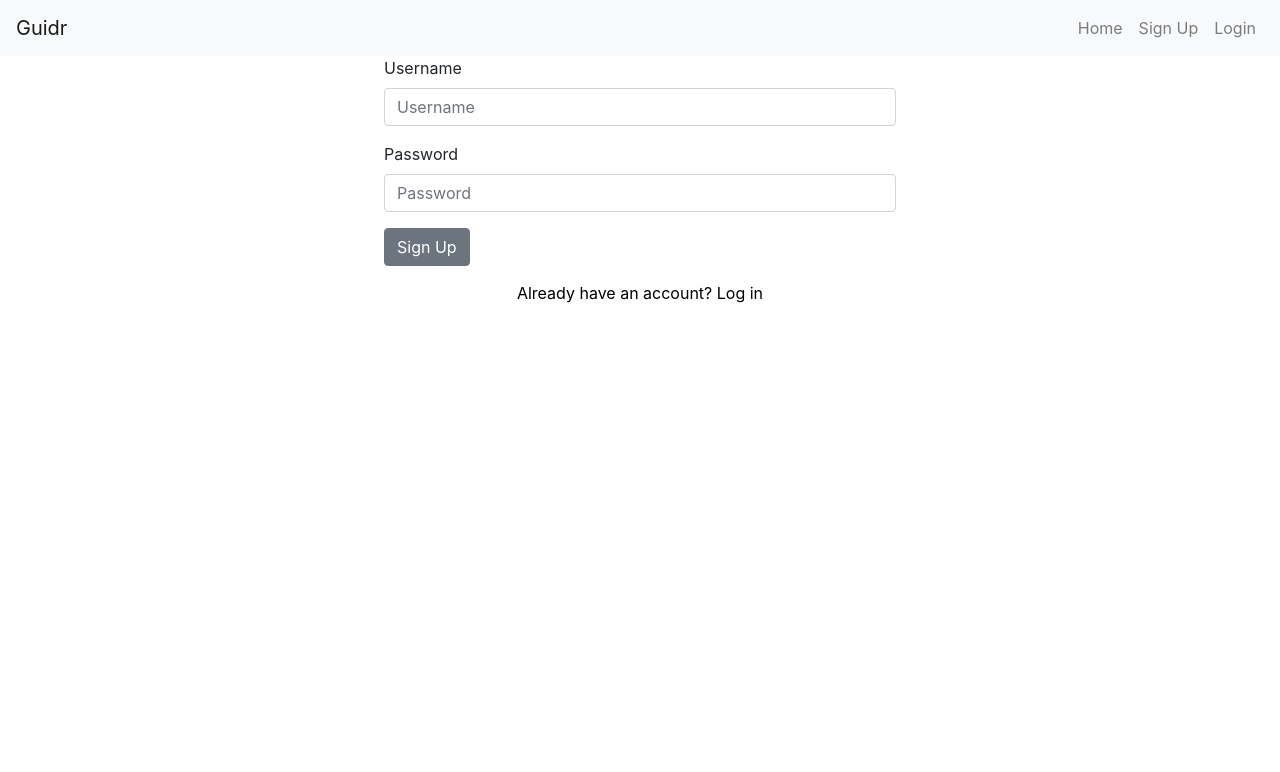
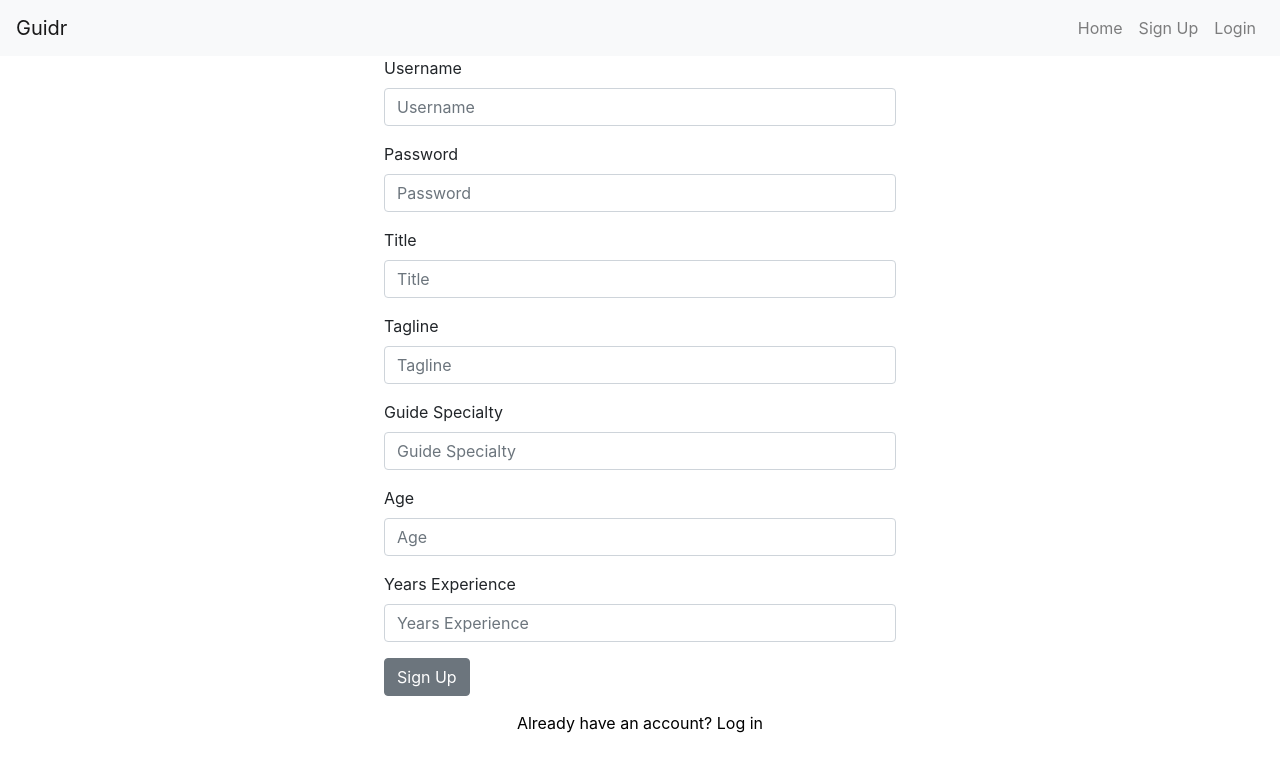
Before and after one commit to Buildweek-guidr/frontend, a React (Create React App) app in the folder guidr/: page / in a window 1280 px wide. Shown: the top 772 px of the page. Built offline with nearby package versions, Linux system fonts and the light colour scheme.

Commit message:
post trip done

```diff
--- a/guidr/src/App.js
+++ b/guidr/src/App.js
@@ -12,6 +12,7 @@ import Home from './components/Home';
 import Profile from './components/Profile';
 import EditProfile from './components/EditProfile';
 import EditTrip from '../src/components/EditTrip'
+import AddTrip from './components/AddTrip';
 
 //styling
 import 'bootstrap/dist/css/bootstrap.min.css';
@@ -37,6 +38,7 @@ function App() {
         <Route path = "/profile" component={Profile} />
         <Route path = "/editprofile" component={EditProfile} />
         <Route path = '/EditTrip/:id' component={EditTrip} />
+        <Route path = '/addtrip' component={AddTrip} />
       </Switch>
       </GuidrContext.Provider>
     </main>
--- a/guidr/src/components/AddTrip.js
+++ b/guidr/src/components/AddTrip.js
@@ -1,21 +1,35 @@
-import React, {useState} from 'react';
+import React, {useState, useContext} from 'react';
 import { MainDiv, LinkDiv, StyledLink, BigInput } from '../components/Styles';
 import { Button, Form, FormGroup, Label, Input, FormText } from 'reactstrap';
 import NavBar from '../components/NavBar'
-
+import { GuidrContext } from '../contexts/GuidrContext'
+import axiosWithAuth from '../components/axiosWithAuth'
+import { useHistory } from 'react-router-dom'
 const AddTrip = props => {
-    const [trip, setTrip] = useState ({ title: "", description: "", isPrivate: null, isProfessional: null, duration: null, distance: null, date: "", tripType: "" })
-
-    // const handleChanges = e => {
-    //     setUser({ ...user, [e.target.username]: e.target.value});
-    // };
+    const [trip, setTrip] = useState ({ title: "", description: "", isPrivate: false, isProfessional: false, duration: 0, distance: null, date: null, tripType: "" })
+    const { trips } = useContext(GuidrContext)
+    const { user } = useContext(GuidrContext)
+    const history = useHistory()
+    const handleChanges = e => {
+        setTrip({ ...trip, [e.target.name]: e.target.value});
+    };
 
     const submitForm = e => {
         e.preventDefault();
-        props.addNewProfile(trip);
-        setTrip({ title: "", description: "", isPrivate: null, isProfessional: null, duration: null, distance: null, date: "", tripType: "" })
+        const DeezNutz = {...trip, user_id: user.userId}
+        console.log(DeezNutz)
+        axiosWithAuth()
+        .post(`/trips`, {...trip, user_id: user.userId})
+        .then(res => {
+            setTrip({ title: "", description: "", isPrivate: false, isProfessional: false, duration: 0, distance: null, date: null, tripType: "" })
+        })
+        .finally( res => {
+            history.push('/list')
+        })
+
+
     }
-
+// DONt FUcking forget momement.js
     return (
         <div>
             <NavBar />
@@ -23,37 +37,37 @@ const AddTrip = props => {
                 <Form onSubmit={submitForm}>
                     <FormGroup>
                         <Label for="title">Title</Label>
-                        <Input type="text" name="title" id="title" />
+                        <Input type="text" name="title" id="title" onChange={handleChanges} value={trip.title} />
                     </FormGroup>
                     <FormGroup>
                         <Label for="description">Description</Label>
-                        <Input type="textarea" name="description" id="description" />
+                        <Input type="textarea" name="description" id="description" onChange={handleChanges} value={trip.description}/>
                     </FormGroup>
                     <FormGroup check>
                         <Label check>
-                            <Input type="checkbox" />{' '}Check for private trip.
+                            <Input type="checkbox" onChange={handleChanges} value={trip.isPrivate}/>{' '}Check for private trip.
                         </Label>
                     </FormGroup>
                     <FormGroup check>
                         <Label check>
-                            <Input type="checkbox" />{' '}Check for professinal trip.
+                            <Input type="checkbox" onChange={handleChanges} value={trip.isProfessional}/>{' '}Check for professinal trip.
                         </Label>
                     </FormGroup>
                     <FormGroup>
                         <Label for="duration">Duration</Label>
-                        <Input type="number" name="duration" id="duration" placeholder="# of days"/>
+                        <Input type="number" name="duration" id="duration" placeholder="# of days" onChange={handleChanges} value={trip.duration}/>
                     </FormGroup>
                     <FormGroup>
                         <Label for="distance">Distance</Label>
-                        <Input type="number" name="distance" id="distance" placeholder="Distance in miles"/>
+                        <Input type="number" name="distance" id="distance" placeholder="Distance in miles" onChange={handleChanges} value={trip.distance}/>
                     </FormGroup>
                     <FormGroup>
                         <Label for="date">Date</Label>
-                        <Input type="date" name="date" id="date" />
+                        <Input type="date" name="date" id="date" onChange={handleChanges} value={trip.date} />
                     </FormGroup>
                     <FormGroup>
                         <Label for="tripType">Trip Type</Label>
-                        <Input type="text" name="tripType" id="tripType" />
+                        <Input type="text" name="tripType" id="tripType" onChange={handleChanges} value={trip.tripType} />
                     </FormGroup>
 
                     <Button>Add Trip</Button>
--- a/guidr/src/components/EditTrip.js
+++ b/guidr/src/components/EditTrip.js
@@ -3,25 +3,28 @@ import { MainDiv, LinkDiv, StyledLink } from '../components/Styles';
 import { Button, Form, FormGroup, Label, Input, FormText } from 'reactstrap';
 import NavBar from '../components/NavBar'
 import { GuidrContext } from '../contexts/GuidrContext'
-
+import axiosWithAuth from './axiosWithAuth';
+import {useHistory} from 'react-router-dom'
 const EditTrip = props => {
     const [editTrip, setEditTrip] = useState ({ title: "", description: "", isPrivate: null, isProfessional: null, duration: null, distance: null, date: "", tripType: "" })
     const {trips} = useContext(GuidrContext)
-
+    const history = useHistory()
     const handleChanges = e => {
         setEditTrip({ ...editTrip, [e.target.name]: e.target.value});
     };
 
-    // const onSubmit = e => {
-    //     e.preventDefault();
-    //     props.addNewProfile(trip);
-    //     setTrip({ title: "", description: "", isPrivate: null, isProfessional: null, duration: null, distance: null, date: "", tripType: "" })
-    // }
-    let showmeWhatyougot
+    const onSubmit = e => {
+        e.preventDefault();
+        axiosWithAuth()
+            .put(`/trips/${editTrip.id}`)
+            .then(res => {
+                history.push('/list')
+            })
+    }
+
     useEffect(() => {
         console.log(trips)
         setEditTrip(trips.filter(trip =>
-
             trip.id == props.match.params.id
         )[0])
     }, [])
@@ -38,36 +41,36 @@ const EditTrip = props => {
                     </FormGroup>
                     <FormGroup>
                         <Label for="description">Description</Label>
-                        <Input type="textarea" name="description" id="description" />
+                        <Input type="textarea" name="description" id="description" value={editTrip.description} onChange={handleChanges} />
                     </FormGroup>
                     <FormGroup check>
                         <Label check>
-                            <Input type="checkbox" />{' '}Check for private trip.
+                            <Input type="checkbox" value={editTrip.isPrivate} onChange={handleChanges}/>{' '}Check for private trip.
                         </Label>
                     </FormGroup>
                     <FormGroup check>
                         <Label check>
-                            <Input type="checkbox" />{' '}Check for professinal trip.
+                            <Input type="checkbox" value={editTrip.isProfessional} onChange={handleChanges}/>{' '}Check for professinal trip.
                         </Label>
                     </FormGroup>
                     <FormGroup>
                         <Label for="duration">Duration</Label>
-                        <Input type="number" name="duration" id="duration" placeholder="# of days"/>
+                        <Input type="number" name="duration" id="duration" placeholder="# of days" value={editTrip.duration} onChange={handleChanges}/>
                     </FormGroup>
                     <FormGroup>
                         <Label for="distance">Distance</Label>
-                        <Input type="number" name="distance" id="distance" placeholder="Distance in miles"/>
+                        <Input type="number" name="distance" id="distance" placeholder="Distance in miles" value={editTrip.distance} onChange={handleChanges}/>
                     </FormGroup>
                     <FormGroup>
                         <Label for="date">Date</Label>
-                        <Input type="date" name="date" id="date" />
+                        <Input type="date" name="date" id="date" value={editTrip.date} onChange={handleChanges}/>
                     </FormGroup>
                     <FormGroup>
                         <Label for="tripType">Trip Type</Label>
                         <Input type="text" name="tripType" id="tripType" />
                     </FormGroup>
 
-                    <Button>Add Changes</Button>
+                    <Button onClick={onSubmit}>Add Changes</Button>
                 </Form>
             </MainDiv>
         </div>
--- a/guidr/src/components/LogIn.js
+++ b/guidr/src/components/LogIn.js
@@ -18,7 +18,6 @@ const Login = props => {
         .post('/accounts/login', userCredentials)
         .then(res => {
             console.log(res)
-
             console.log(user)
           localStorage.setItem('token', res.data.token)
           localStorage.setItem('user', JSON.stringify(res.data))
--- a/guidr/src/components/Profile.js
+++ b/guidr/src/components/Profile.js
@@ -1,17 +1,19 @@
-import React from 'react';
+import React, { useContext } from 'react';
 import { MainDiv, LinkDiv, StyledLink } from '../components/Styles';
 import NavBar from '../components/NavBar';
+import { GuidrContext } from '../contexts/GuidrContext'
 
 const Profile = props => {
+    const {user} = useContext(GuidrContext)
     return (
         <div>
             <NavBar />
             <div className="Profile">
-                <h2 className="title">{props.title}</h2>
-                <p className="tagline">{props.tagline}</p>
-                <p className="guideSpecialty">{props.guideSpecialty}</p>
-                <p className="age">{props.age}</p>
-                <p className="yearsExperience">{props.yearsExperience}</p>
+                <h2 className="title">Title: {user.title}</h2>
+                <p className="tagline">{user.tagline}</p>
+                <p className="guideSpecialty">Guide Specialty: {user.guideSpecialty}</p>
+                <p className="age">Age: {user.age}</p>
+                <p className="yearsExperience">Years of experience: {user.yearsExperience}</p>
             </div>
             <LinkDiv>
                 <StyledLink to="/editprofile">Edit your profile</StyledLink>
--- a/guidr/src/components/SignUp.js
+++ b/guidr/src/components/SignUp.js
@@ -1,11 +1,15 @@
-import React, { useState } from 'react'
+import React, { useState, useContext } from 'react'
 import NavBar from '../components/NavBar'
 import { MainDiv, LinkDiv, StyledLink } from '../components/Styles';
 import { Button, Form, FormGroup, Label, Input, FormText} from 'reactstrap';
 import axiosWithAuth from '../components/axiosWithAuth'
+import { useHistory } from 'react-router-dom'
+import { GuidrContext } from '../contexts/GuidrContext'
 const SignUp = props => {
-    const[userCredentials, setUserCredentials] = useState({username:'', password:''})
+    const {user, setUser} = useContext(GuidrContext)
 
+    const[userCredentials, setUserCredentials] = useState({username:'', password:'', title: '', tagline: '', guideSpecialty: '', age: null, yearsExperience: null})
+    const history = useHistory()
     const handleChanges = e => {
         setUserCredentials({ ...userCredentials, [e.target.name]: e.target.value});
     };
@@ -17,7 +21,9 @@ const SignUp = props => {
         .then(res => {
             console.log(res)
           localStorage.setItem('token', res.data.token)
-          props.history.push('/list')
+          localStorage.setItem('user', JSON.stringify(res.data.user))
+          setUser(JSON.parse(localStorage.getItem('user')))
+          history.push('/list')
         })
         .catch(err => console.error(err))
       }
@@ -36,6 +42,26 @@ const SignUp = props => {
                 <Label for="password">Password</Label>
                 <Input type="password" name="password" id="password" placeholder="Password" onChange={handleChanges} />
             </FormGroup>
+            <FormGroup>
+                <Label for="title">Title</Label>
+                <Input type="text" name="title" id="title" placeholder="Title" onChange={handleChanges} />
+            </FormGroup>
+            <FormGroup>
+                <Label for="tagline">Tagline</Label>
+                <Input type="text" name="tagline" id="tagline" placeholder="Tagline" onChange={handleChanges} />
+            </FormGroup>
+            <FormGroup>
+                <Label for="guideSpecialty">Guide Specialty</Label>
+                <Input type="text" name="guideSpecialty" id="guideSpecialty" placeholder="Guide Specialty" onChange={handleChanges} />
+            </FormGroup>
+            <FormGroup>
+                <Label for="age">Age</Label>
+                <Input type="number" name="age" id="age" placeholder="Age" onChange={handleChanges} />
+            </FormGroup>
+            <FormGroup>
+                <Label for="yearsExperience">Years Experience</Label>
+                <Input type="number" name="yearsExperience" id="yearsExperience" placeholder="Years Experience" onChange={handleChanges} />
+            </FormGroup>
             <Button onClick={onSubmit}>Sign Up</Button>
             <LinkDiv>
                 <StyledLink to ="/login">Already have an account? Log in</StyledLink>
```
Also changed, not shown: guidr/src/components/List.js (+12 -2 lines).
